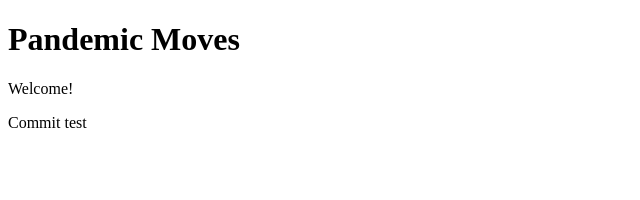
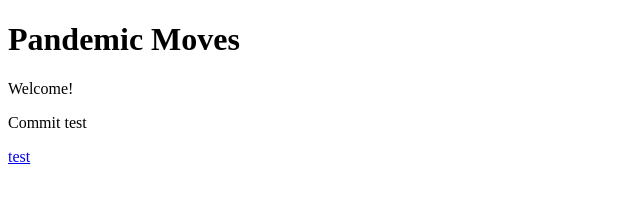
Before and after one commit to SW581/CPI101-Project, a plain HTML site: page index.html in a window 1280 px wide. Shown: the full height of the page, 0-640 px from the left. Drawn offline with Linux system fonts and the light colour scheme.

Commit message:
Update index.html

```diff
--- a/index.html
+++ b/index.html
@@ -9,6 +9,7 @@
 	<main>
 		<p>Welcome!</p>
     <p>Commit test</p>
+		<a href=yogamove.html>test</a>
 	</main>
 </body>
 </html>
```
